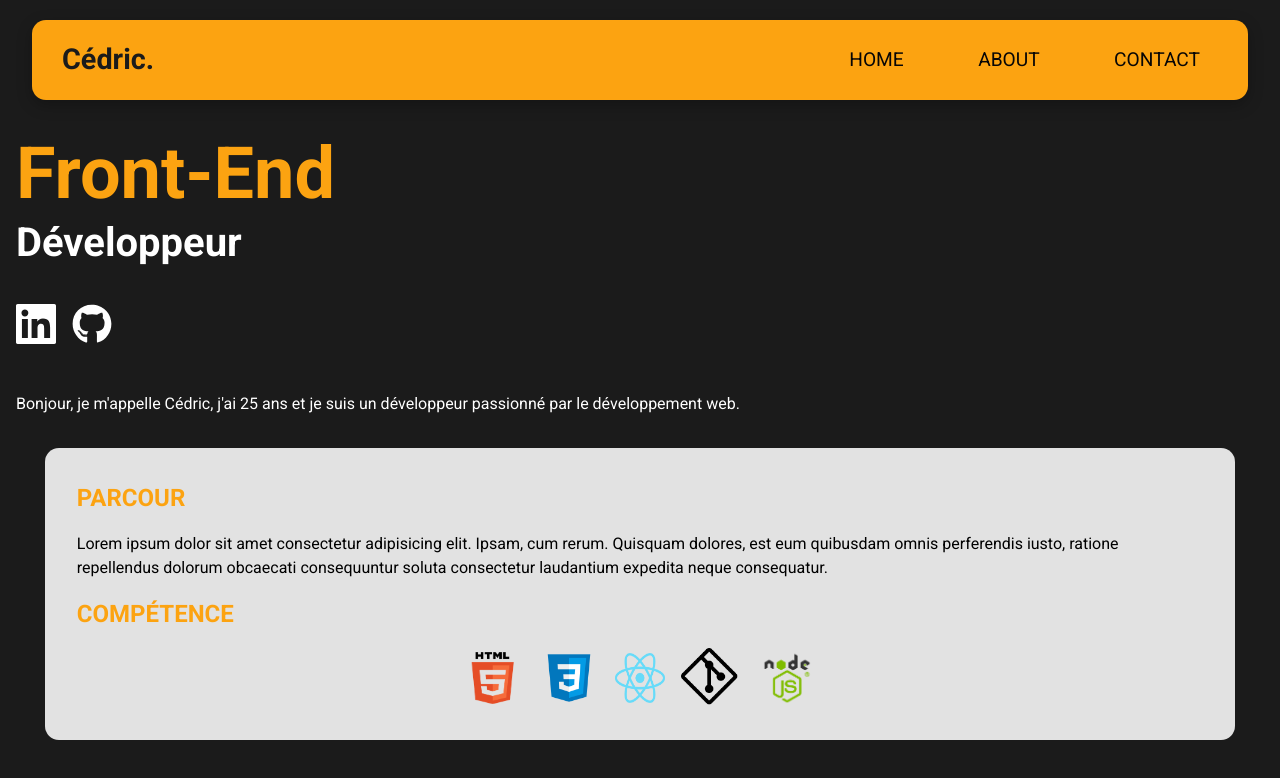
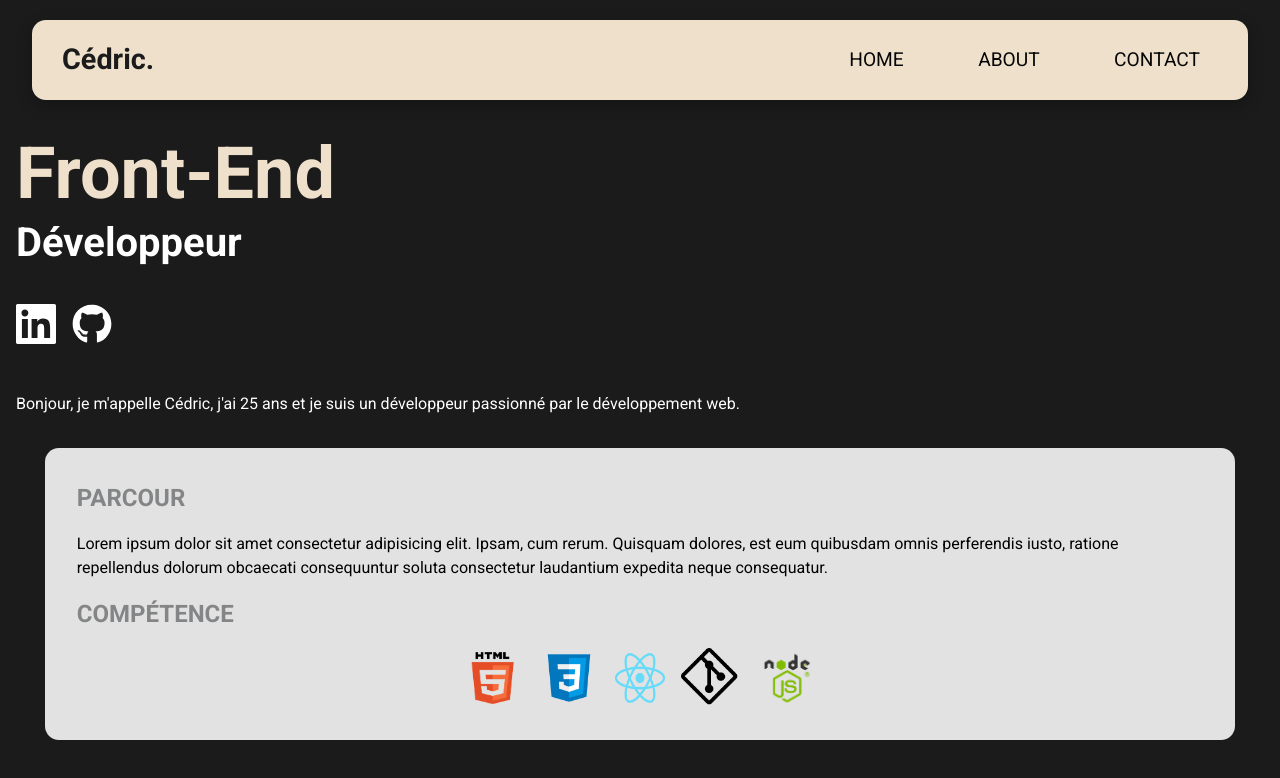
Before and after one commit to CedricFriscia/modern-portfolio, a React (Vite) app: page / in a window 1280 px wide. Shown: the top 778 px of the page. Built offline with nearby package versions, Linux system fonts and the light colour scheme.

Commit message:
change color

```diff
--- a/src/Components/Card/styles.scss
+++ b/src/Components/Card/styles.scss
@@ -14,7 +14,7 @@
   &__title {
     padding-bottom: 1rem;
     text-transform: uppercase;
-    color: #fca311;
+    color: #848586;
   }
 
   &__presentation {
--- a/src/Components/Nav/styles.scss
+++ b/src/Components/Nav/styles.scss
@@ -9,7 +9,7 @@
 
   border-radius: 14px;
 
-  background-color: #fca311;
+  background-color: #eee0cb;
   box-shadow: 0 5px 15px rgba(0, 0, 0, 0.25);
 
   position: fixed;
--- a/src/Pages/Landing/styles.scss
+++ b/src/Pages/Landing/styles.scss
@@ -12,7 +12,7 @@
   &__title--main {
     font-size: 4.5rem;
     padding-left: 1rem;
-    color: #fca311;
+    color: #eee0cb;
   }
 
   &__title {
```
